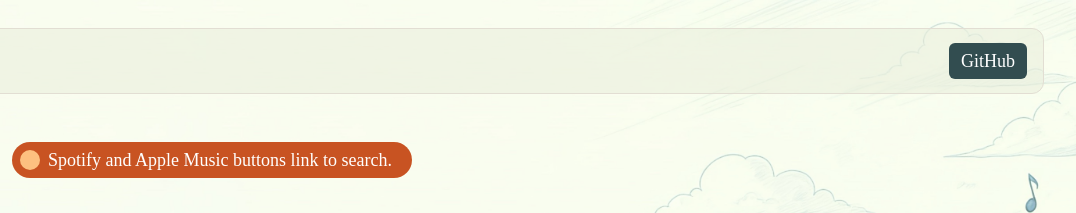
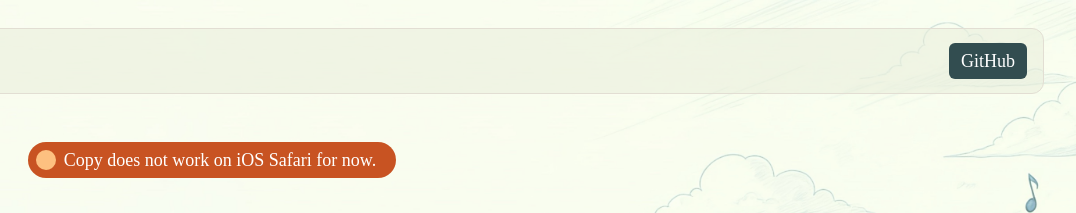
Before and after one commit to electr1fy0/spotitunes, a website: page index.html in a window 1280 px wide. Shown: the top 213 px of the page, 204-1280 px from the left. Drawn offline with Linux system fonts and the light colour scheme; a web font is replaced by a local one.

Commit message:
update status

```diff
--- a/index.html
+++ b/index.html
@@ -55,7 +55,7 @@
         <div
             class="sm:text-lg text-sm bg-orange-700 opacity-90  text-white items-center justify-between rounded-full flex gap-2  sm:py-1 py-2 pl-2 pr-5">
             <div class="bg-orange-300 bg- size-5 rounded-full"> </div>
-            Spotify and Apple Music buttons link to search.
+            Copy does not work on iOS Safari for now.
         </div>
     </div>
 
```
